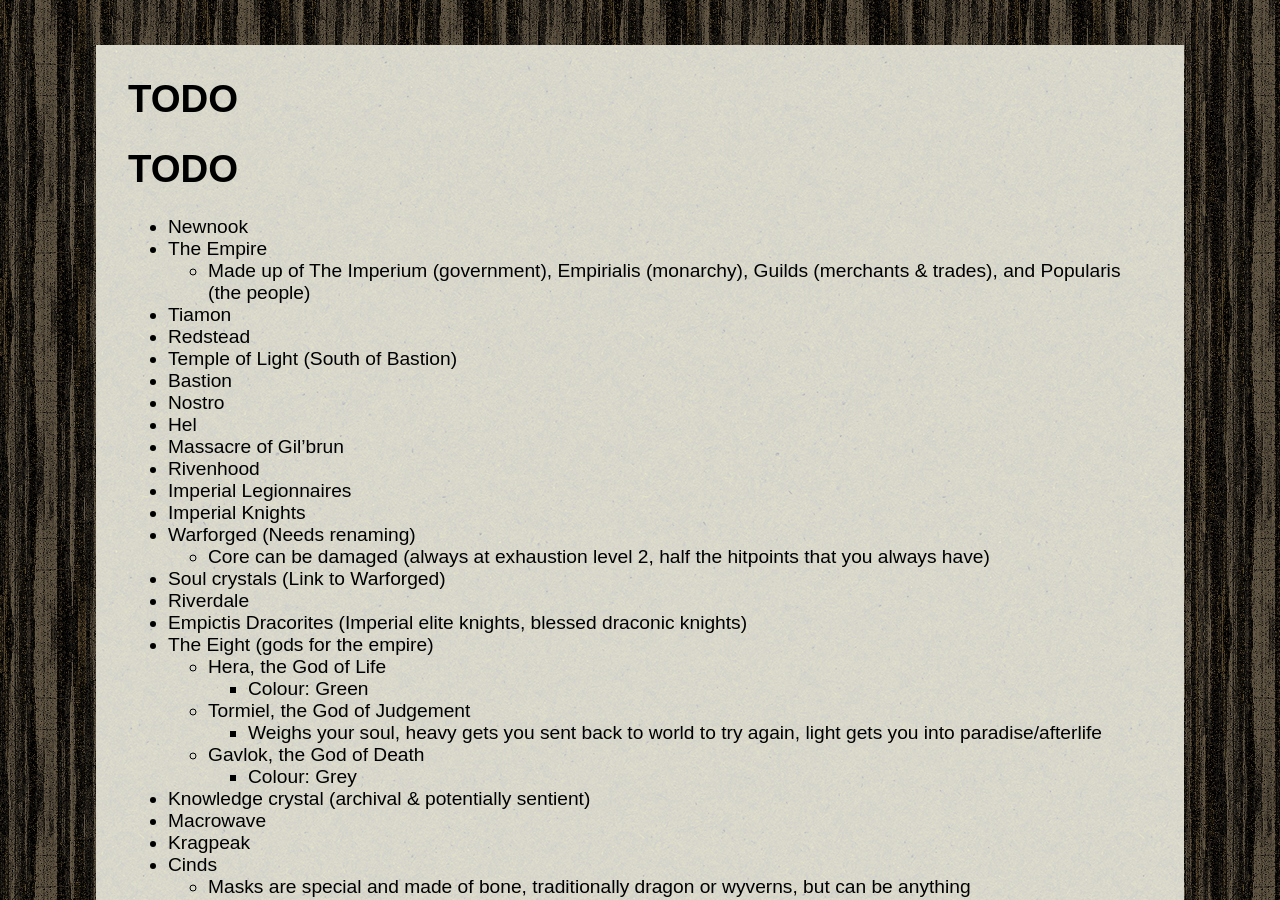
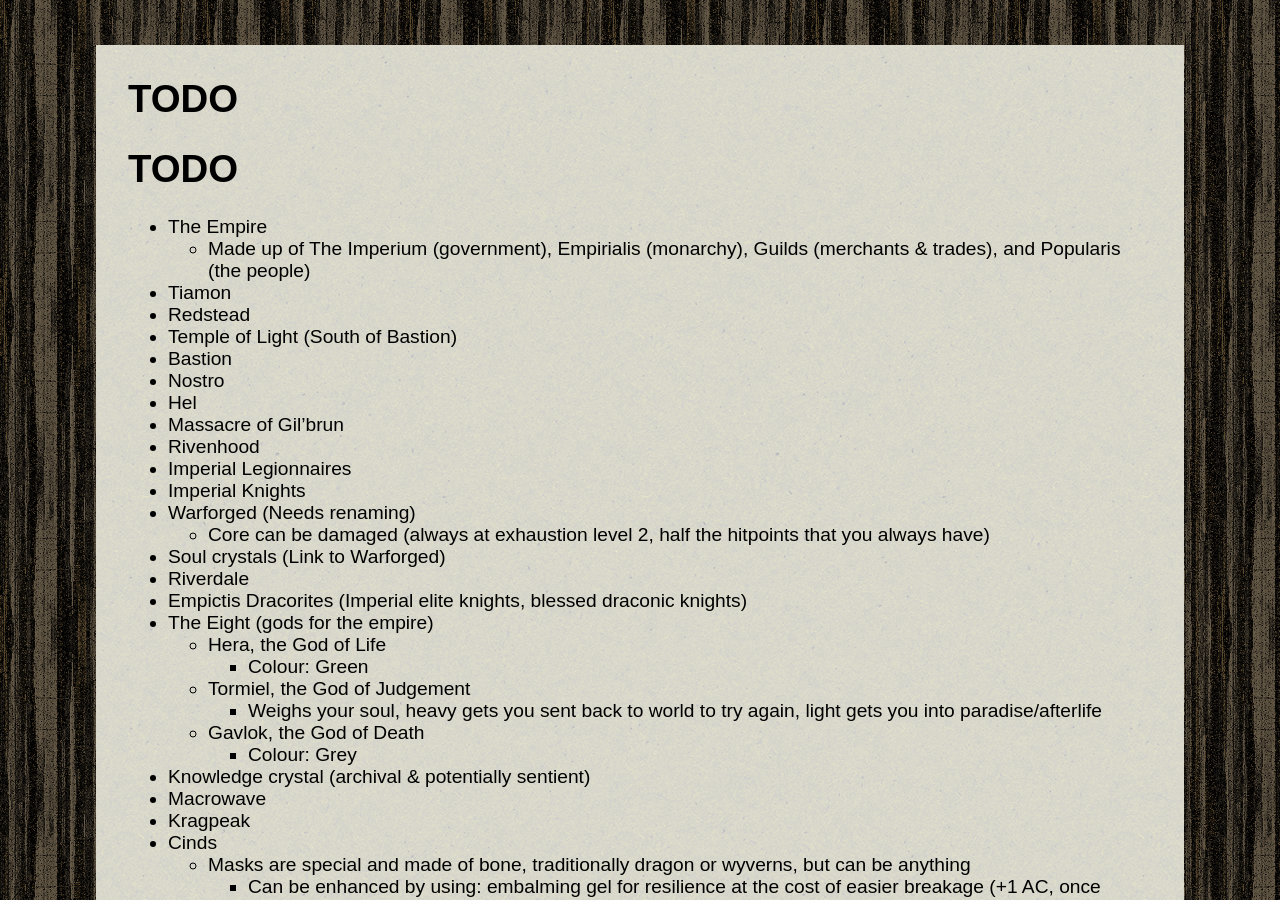
Before and after one commit to zuedev/eldragiir.guide, a Jekyll site: the page built from todo.md, in a window 1280 px wide and 900 px high. Built offline with Jekyll 4.4.1, drawn with Linux system fonts in a browser that asks for light colours; some web fonts are replaced; our own code applies the rules of GitHub Pages for plain Markdown files.

Commit message:
update todo list

```diff
--- a/todo.md
+++ b/todo.md
@@ -1,6 +1,5 @@
 # TODO
 
-- Newnook
 - The Empire
   - Made up of The Imperium (government), Empirialis (monarchy), Guilds (merchants & trades), and Popularis (the people)
 - Tiamon
```
